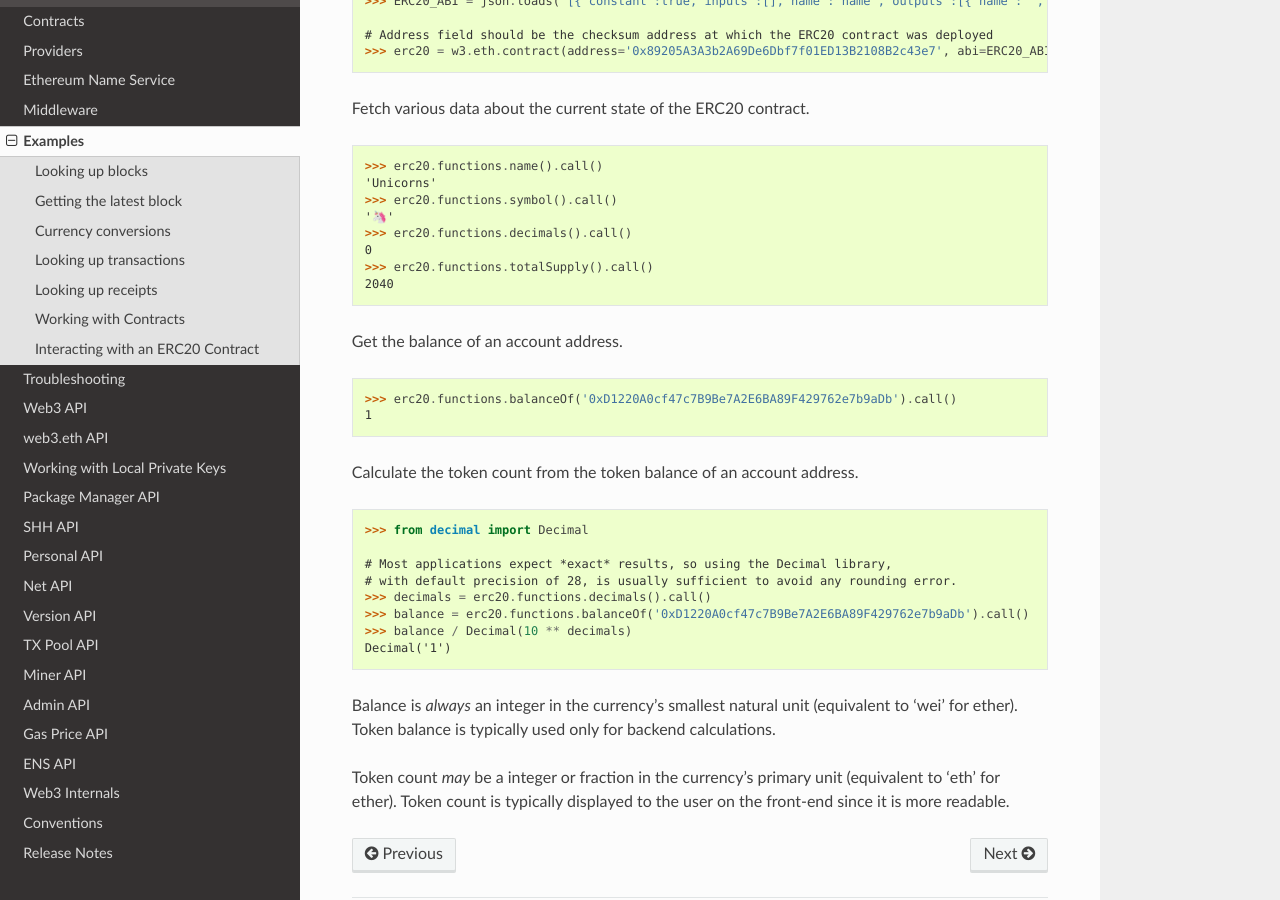
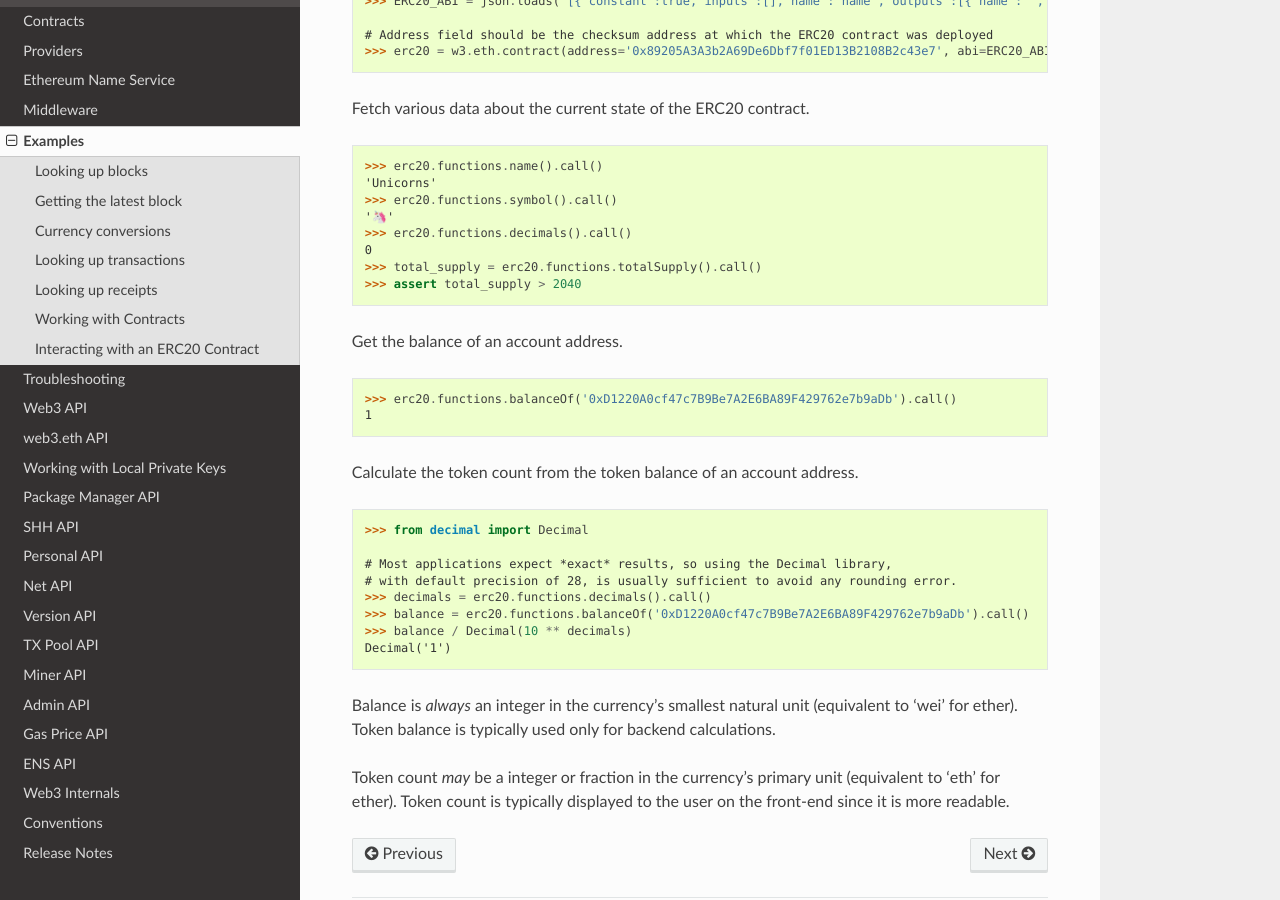
Before and after one commit to shuziren/web3.py, a Sphinx documentation site: the page built from docs/examples.rst, in a window 1280 px wide and 900 px high, scrolled down 5624 px. Built offline with Sphinx 7.4.7 and the Read the Docs theme 2.0.0, drawn with Linux system fonts in a browser that asks for light colours.

Commit message:
fix unicorn token example flakyness

```diff
--- a/docs/examples.rst
+++ b/docs/examples.rst
@@ -336,8 +336,8 @@ Fetch various data about the current state of the ERC20 contract.
     '🦄'
     >>> erc20.functions.decimals().call()
     0
-    >>> erc20.functions.totalSupply().call()
-    2040
+    >>> total_supply = erc20.functions.totalSupply().call()
+    >>> assert total_supply > 2040
 
 Get the balance of an account address.
 
```
